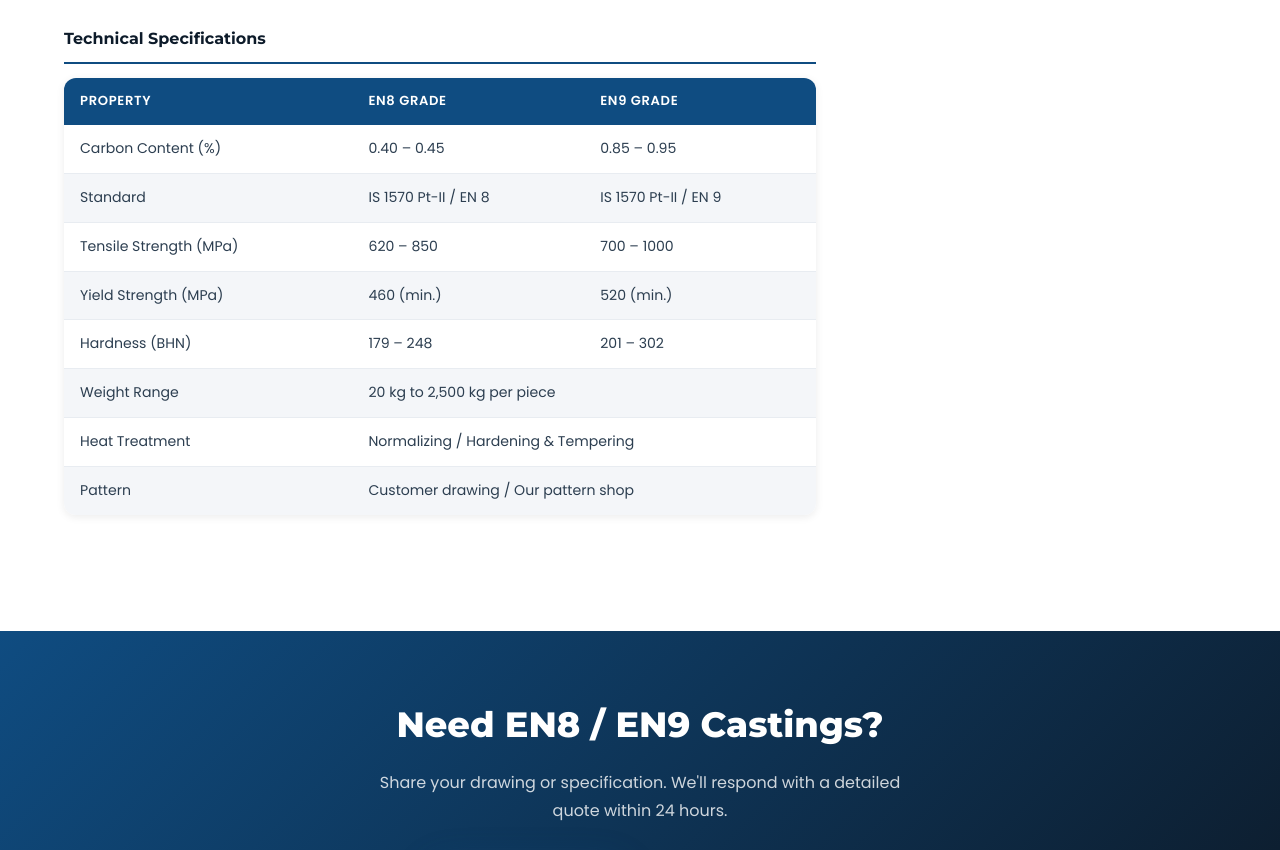
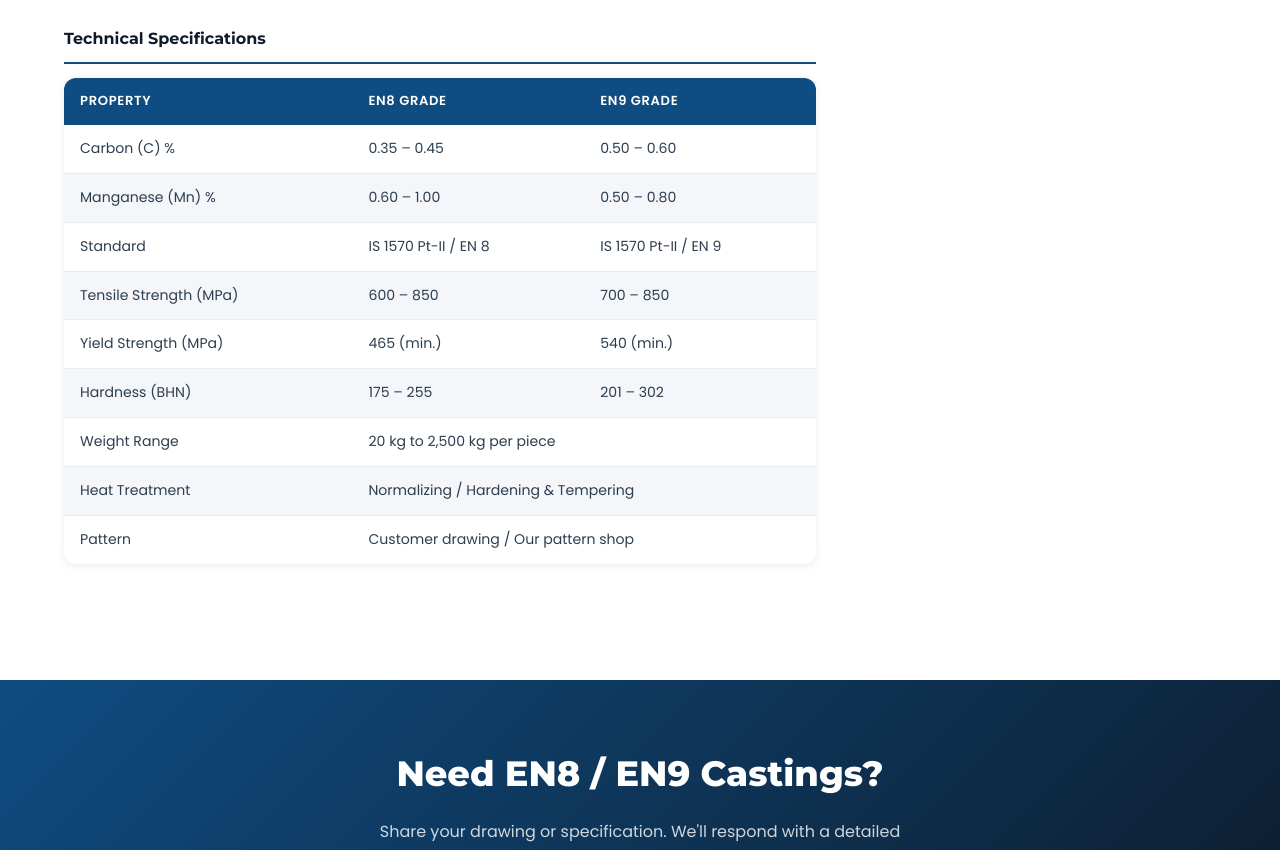
Before and after one commit to akashsabva/MADHAV_TECHNO_CAST, a plain HTML site: page products/en8-en9-wheels.html in a window 1280 px wide. Shown: the part 1890-2740 px from the top of the page. Drawn offline with nearby package versions, Linux system fonts and the light colour scheme.

Commit message:
Fixed EN8 and EN9 chemical composition and specifications

```diff
--- a/products/en8-en9-wheels.html
+++ b/products/en8-en9-wheels.html
@@ -166,11 +166,12 @@
             <div class="spec-table-wrap"><table class="spec-table" aria-label="EN8 EN9 Technical Specifications">
               <thead><tr><th>Property</th><th>EN8 Grade</th><th>EN9 Grade</th></tr></thead>
               <tbody>
-                <tr><td>Carbon Content (%)</td><td>0.40 – 0.45</td><td>0.85 – 0.95</td></tr>
+                <tr><td>Carbon (C) %</td><td>0.35 – 0.45</td><td>0.50 – 0.60</td></tr>
+                <tr><td>Manganese (Mn) %</td><td>0.60 – 1.00</td><td>0.50 – 0.80</td></tr>
                 <tr><td>Standard</td><td>IS 1570 Pt-II / EN 8</td><td>IS 1570 Pt-II / EN 9</td></tr>
-                <tr><td>Tensile Strength (MPa)</td><td>620 – 850</td><td>700 – 1000</td></tr>
-                <tr><td>Yield Strength (MPa)</td><td>460 (min.)</td><td>520 (min.)</td></tr>
-                <tr><td>Hardness (BHN)</td><td>179 – 248</td><td>201 – 302</td></tr>
+                <tr><td>Tensile Strength (MPa)</td><td>600 – 850</td><td>700 – 850</td></tr>
+                <tr><td>Yield Strength (MPa)</td><td>465 (min.)</td><td>540 (min.)</td></tr>
+                <tr><td>Hardness (BHN)</td><td>175 – 255</td><td>201 – 302</td></tr>
                 <tr><td>Weight Range</td><td colspan="2">20 kg to 2,500 kg per piece</td></tr>
                 <tr><td>Heat Treatment</td><td colspan="2">Normalizing / Hardening &amp; Tempering</td></tr>
                 <tr><td>Pattern</td><td colspan="2">Customer drawing / Our pattern shop</td></tr>
```
